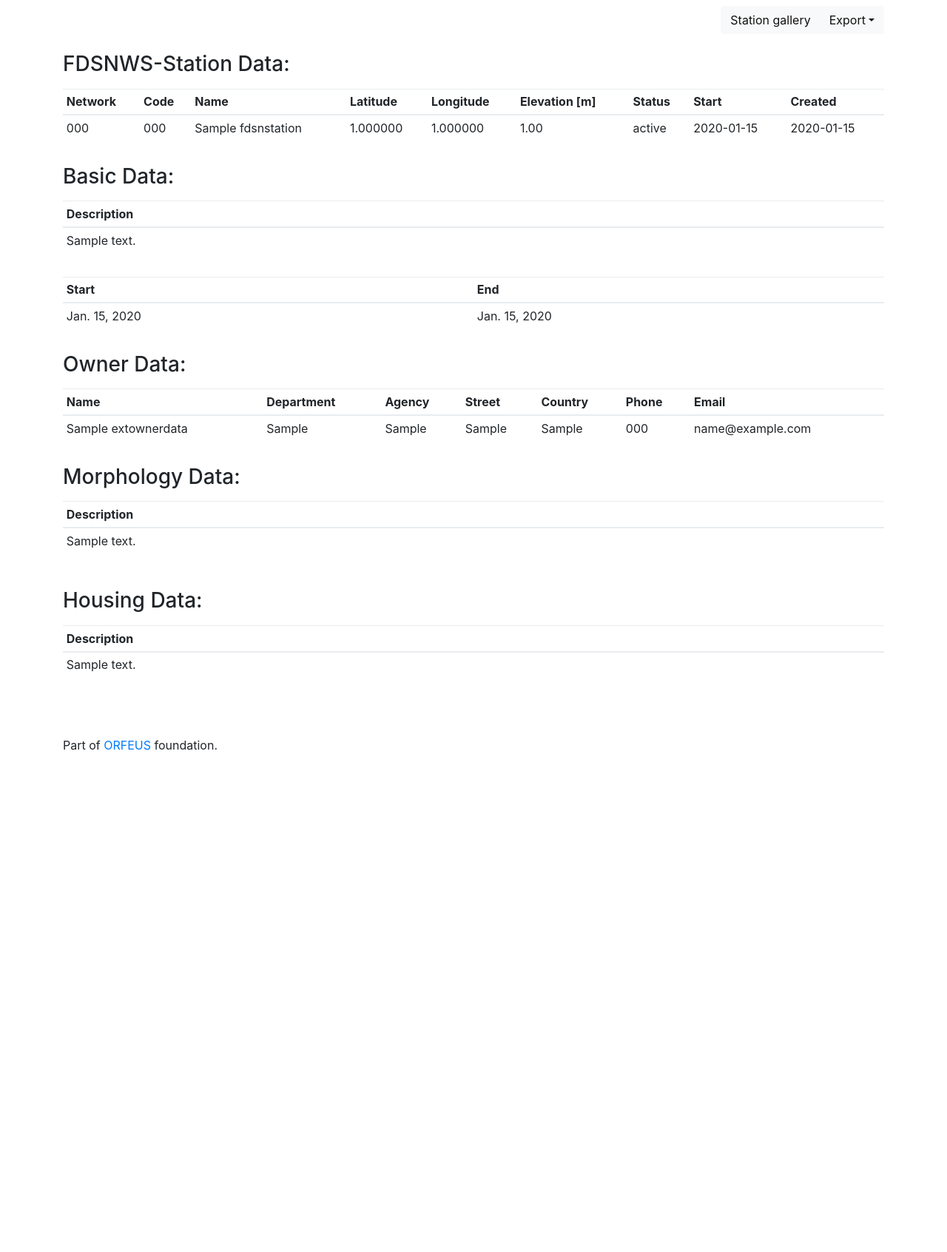
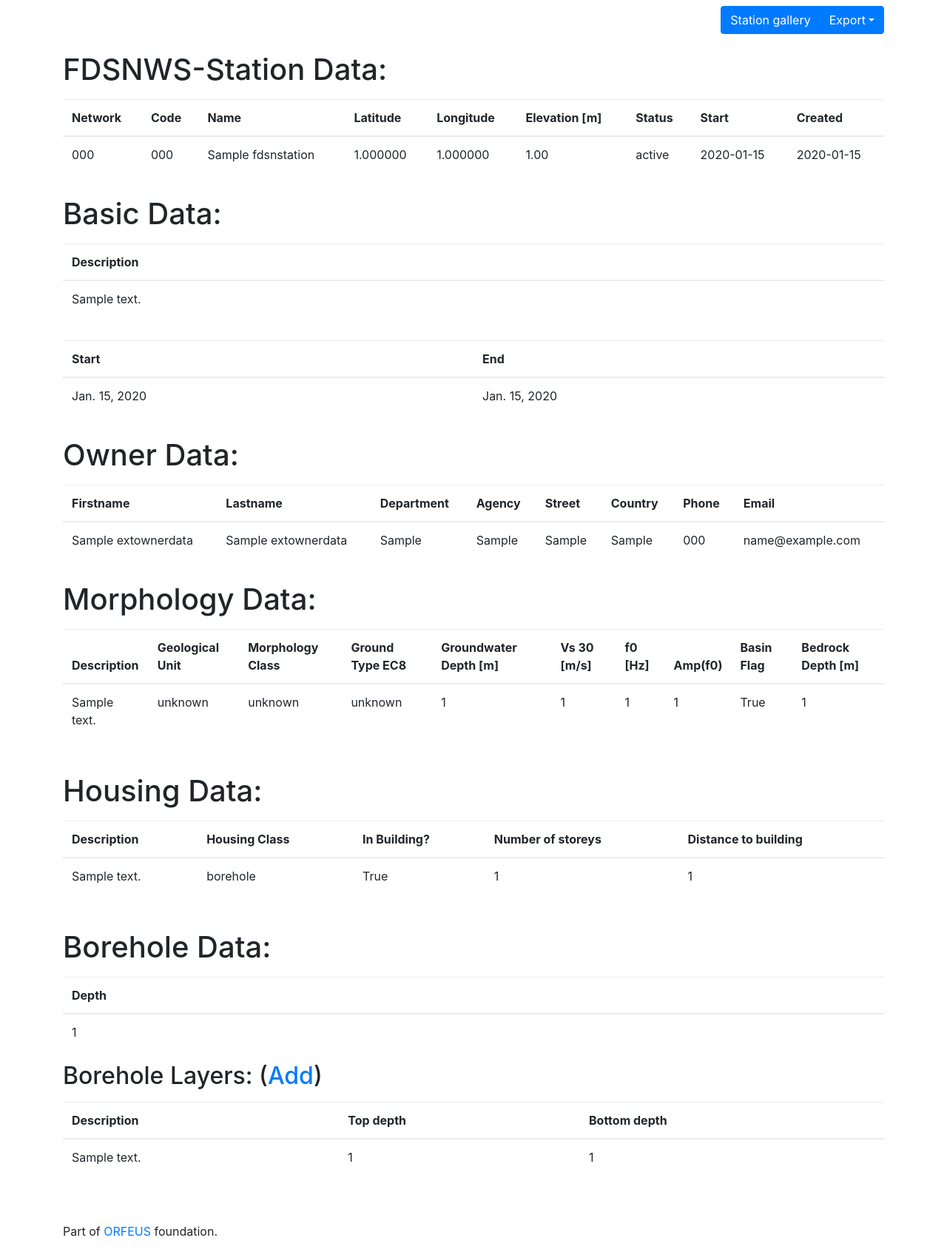
Before and after one commit to EIDA/stationbook, a Django app: page /networks/000/station/000/ in a window 1280 px wide. Shown: the part 436-2128 px from the top of the page at 74% size. Before the commit the page ends 1450 px from the top, so only its background shows below. Run offline with Django 3.2, Linux system fonts and the light colour scheme; tables that the repository leaves empty hold one stand-in row (values such as "Sample post"); some libraries are stand-ins or nearby versions.

Commit message:
Updated admin page, extended models and station details page, some minor changes in FDSN sync method,

```diff
--- a/src/stationbook/book/views.py
+++ b/src/stationbook/book/views.py
@@ -12,7 +12,8 @@ from django.utils import timezone
 
 from fdsn.fdsnStation.fdsnStation import NetworkStationGraph
 from .models import FdsnNetwork, FdsnStation, \
-ExtBasicData, ExtOwnerData, ExtMorphologyData, ExtHousingData, ExtAccessData
+ExtBasicData, ExtOwnerData, ExtMorphologyData, \
+ExtHousingData, ExtAccessData, ExtBoreholeData, ExtBoreholeLayerData
 from fdsn.fdsnStation.fdsnStation import NetworkStationGraph
 from .viewBase import StationUpdateViewBase
 
@@ -52,7 +53,7 @@ class RecentChangesListView(ListView):
     paginate_by = 10
 
     def get_queryset(self):
-        queryset = ExtAccessData.objects.all().order_by('-updated_at')[:1000]
+        queryset = ExtAccessData.objects.order_by('-updated_at')[:1000]
         return queryset
 
 class NetworkDetailsListView(ListView):
@@ -100,7 +101,7 @@ class ExtBasicDataUpdateView(StationUpdateViewBase):
     def __init__(self):
         StationUpdateViewBase.__init__(self,
         model=ExtBasicData,
-        fields=('description', 'start', 'end', ))
+        fields=('description', 'start', 'end',))
 
     def get_object(self):
         obj = get_object_or_404(self.model, \
@@ -122,7 +123,8 @@ class ExtOwnerDataUpdateView(StationUpdateViewBase):
     def __init__(self):
         StationUpdateViewBase.__init__(self,
         model=ExtOwnerData,
-        fields=('name', 'department', 'agency', 'street', 'country', 'phone', 'email', ))
+        fields=('name_first', 'name_last', 'department', 'agency',
+        'street', 'country', 'phone', 'email',))
 
     def get_object(self):
         obj = get_object_or_404(self.model, \
@@ -143,7 +145,9 @@ class ExtMorphologyDataUpdateView(StationUpdateViewBase):
     def __init__(self):
         StationUpdateViewBase.__init__(self,
         model=ExtMorphologyData,
-        fields=('description', ))
+        fields=('description', 'geological_unit', 'morphology_class',
+        'ground_type_ec8', 'groundwater_depth', 'vs_30', 'f0', 'amp_f0',
+        'basin_flag', 'bedrock_depth',))
 
     def get_object(self):
         obj = get_object_or_404(self.model, \
@@ -164,7 +168,8 @@ class ExtHousingDataUpdateView(StationUpdateViewBase):
     def __init__(self):
         StationUpdateViewBase.__init__(self,
             model=ExtHousingData,
-            fields=('description', ))
+            fields=('description', 'housing_class', 'in_building',
+            'numer_of_storeys', 'distance_to_building',))
 
     def get_object(self):
         obj = get_object_or_404(self.model, \
@@ -179,6 +184,26 @@ class ExtHousingDataUpdateView(StationUpdateViewBase):
         network_code=data.station.fdsnStation_fdsnNetwork.code, \
         station_code=data.station.code)
 
+@method_decorator(login_required, name='dispatch')
+class ExtBoreholeDataUpdateView(StationUpdateViewBase):
+    def __init__(self):
+        StationUpdateViewBase.__init__(self,
+            model=ExtBoreholeData,
+            fields=('depth',))
+
+    def get_object(self):
+        obj = get_object_or_404(self.model, \
+        station__code=self.kwargs['station_code'])
+        return obj
+
+    def form_valid(self, form):
+        data = form.save(commit=False)
+        data.save()
+        self.add_ext_access_data(data.station, 'Updated borehole data')
+        return redirect('station_details', \
+        network_code=data.station.fdsnStation_fdsnNetwork.code, \
+        station_code=data.station.code)
+
 
 def custom_404(request):
     return render_to_response('404.html')
@@ -188,55 +213,89 @@ def custom_500(request):
 
 def refresh_fdsn(request):
     try:
-        FdsnNetwork.objects.all().delete()
+        # ExtBasicData.objects.all().delete()
+        # ExtOwnerData.objects.all().delete()
+        # ExtMorphologyData.objects.all().delete()
+        # ExtHousingData.objects.all().delete()
+        # ExtBoreholeLayerData.objects.all().delete()
+        # ExtAccessData.objects.all().delete()
+        # ExtBoreholeData.objects.all().delete()
+        # FdsnStation.objects.all().delete()
+        # FdsnNetwork.objects.all().delete()
         data = NetworkStationGraph('*')
         graph = data.get_network_station_graph()
+
         for network in graph.networks:
-            net = FdsnNetwork()
-            net.code = network.code
-            net.name = network.name
-            net.description = network.description
-            net.start_date = network.start_date
-            net.restricted_status = network.restricted_status
-            # If network is not known in the database, add it, otherwise get it
-            #  from the database to prevent operating on a detached entity
-            if not FdsnNetwork.objects.filter(code=net.code).exists():
+            # If network is known in the database, just update it with the
+            # latest FDSN data, otherwise add it to the database
+            if FdsnNetwork.objects.filter(code=network.code).exists():
+                net = FdsnNetwork.objects.get(code=network.code)
+                net.name = network.name
+                net.description = network.description
+                net.start_date = network.start_date
+                net.restricted_status = network.restricted_status
                 net.save()
             else:
-                net = FdsnNetwork.objects.get(code=net.code)
+                net = FdsnNetwork()
+                net.code = network.code
+                net.name = network.name
+                net.description = network.description
+                net.start_date = network.start_date
+                net.restricted_status = network.restricted_status
+                net.save()
+
             for station in network.stations:
-                # Create station entity
-                stat = FdsnStation()
-                # Assign station to network
-                stat.fdsnStation_fdsnNetwork = net
-                # Fill data obtained from the Web Service
-                stat.code = station.code
-                stat.latitude = station.latitude
-                stat.longitude = station.longitude
-                stat.elevation = station.elevation
-                stat.restricted_status = station.restricted_status
-                stat.start_date = station.start_date
-                stat.creation_date = station.creation_date
-                stat.site_name = station.site_name
-                # In case station data appears
-                # twice in the same dataset, ignore it
-                if not FdsnStation.objects.filter(code=stat.code).exists():
-                    # Create and save new ext entities
+                # If station is known in the database, just update it with the
+                # latest FDSN data, otherwise add it to the database
+                if FdsnStation.objects.filter(code=station.code).exists():
+                    stat = FdsnStation.objects.get(code=station.code)
+                    stat.latitude = station.latitude
+                    stat.longitude = station.longitude
+                    stat.elevation = station.elevation
+                    stat.restricted_status = station.restricted_status
+                    stat.start_date = station.start_date
+                    stat.creation_date = station.creation_date
+                    stat.site_name = station.site_name
+                    stat.save()
+                else:
+                    # Create station entity
+                    stat = FdsnStation()
+                    # Assign station to network
+                    stat.fdsnStation_fdsnNetwork = net
+                    # Fill data obtained from the Web Service
+                    stat.code = station.code
+                    stat.latitude = station.latitude
+                    stat.longitude = station.longitude
+                    stat.elevation = station.elevation
+                    stat.restricted_status = station.restricted_status
+                    stat.start_date = station.start_date
+                    stat.creation_date = station.creation_date
+                    stat.site_name = station.site_name
+                    # Create ext entities
                     ext_data = ExtBasicData()
-                    ext_data.save()
                     ext_owner = ExtOwnerData()
-                    ext_owner.save()
                     ext_morphology = ExtMorphologyData()
-                    ext_morphology.save()
                     ext_housing = ExtHousingData()
-                    ext_housing.save()
+                    ext_borehole = ExtBoreholeData()
+
                     # Assign ext entities to station and save it
-                    stat.ext_basic_data = ext_data
-                    stat.ext_owner_data = ext_owner
-                    stat.ext_morphology_data = ext_morphology
-                    stat.ext_housing_data = ext_housing
-                    stat.save()
+                    try:
+                        with transaction.atomic():
+                            ext_data.save()
+                            ext_owner.save()
+                            ext_morphology.save()
+                            ext_housing.save()
+                            ext_borehole.save()
+
+                            stat.ext_basic_data = ext_data
+                            stat.ext_owner_data = ext_owner
+                            stat.ext_morphology_data = ext_morphology
+                            stat.ext_housing_data = ext_housing
+                            stat.ext_borehole_data = ext_borehole
+                            stat.save()
+                    except IntegrityError:
+                        raise
     except:
         raise
-    finally:
-        return redirect('home')
+    # finally:
+    #     return redirect('home')
--- a/src/stationbook/stationbook/urls.py
+++ b/src/stationbook/stationbook/urls.py
@@ -28,6 +28,8 @@ urlpatterns = [
         book_view.ExtMorphologyDataUpdateView.as_view(), name='station_edit_morphology'),
     re_path(r'^networks/(?P<network_code>\w+)/station/(?P<station_code>\w+)/edit_housing$',
         book_view.ExtHousingDataUpdateView.as_view(), name='station_edit_housing'),
+    re_path(r'^networks/(?P<network_code>\w+)/station/(?P<station_code>\w+)/edit_borehole$',
+        book_view.ExtBoreholeDataUpdateView.as_view(), name='station_edit_borehole'),
     path('signup/', accounts_views.signup, name='signup'),
     path('login/', auth_views.LoginView.as_view(
         template_name='login.html'), name='login'),
--- a/src/stationbook/templates/station_details.html
+++ b/src/stationbook/templates/station_details.html
@@ -24,23 +24,24 @@
 </div>
 
 <div class="btn-group mt-2 mb-2 float-right" role="group" aria-label="Button group with nested dropdown">
-    <button type="button" class="btn btn-light">Station gallery</button>
+    <button type="button" class="btn btn-primary">Station gallery</button>
 
     {% if user.is_authenticated %}
     <div class="btn-group" role="group">
-        <button id="btnGroupDrop1" type="button" class="btn btn-light dropdown-toggle" data-toggle="dropdown" aria-haspopup="true"
+        <button id="btnGroupDrop1" type="button" class="btn btn-primary dropdown-toggle" data-toggle="dropdown" aria-haspopup="true"
             aria-expanded="false">Edit station data</button>
         <div class="dropdown-menu" aria-labelledby="btnGroupDrop1">
             <a class="dropdown-item" href="{% url 'station_edit_basic' station.fdsnStation_fdsnNetwork.code station.code %}">Edit basic station data</a>
             <a class="dropdown-item" href="{% url 'station_edit_owner' station.fdsnStation_fdsnNetwork.code station.code %}">Edit owner station data</a>
             <a class="dropdown-item" href="{% url 'station_edit_morphology' station.fdsnStation_fdsnNetwork.code station.code %}">Edit morphology station data</a>
             <a class="dropdown-item" href="{% url 'station_edit_housing' station.fdsnStation_fdsnNetwork.code station.code %}">Edit housing station data</a>
+            <a class="dropdown-item" href="{% url 'station_edit_borehole' station.fdsnStation_fdsnNetwork.code station.code %}">Edit borehole station data</a>
         </div>
     </div>
     {% endif %}
 
     <div class="btn-group" role="group">
-        <button id="btnGroupDrop1" type="button" class="btn btn-light dropdown-toggle" data-toggle="dropdown" aria-haspopup="true"
+        <button id="btnGroupDrop1" type="button" class="btn btn-primary dropdown-toggle" data-toggle="dropdown" aria-haspopup="true"
             aria-expanded="false">Export</button>
         <div class="dropdown-menu" aria-labelledby="btnGroupDrop1">
             <a class="dropdown-item" href="#">Export to PDF</a>
@@ -51,8 +52,8 @@
 </div>
 
 <div class="table-responsive">
-<p><h3>FDSNWS-Station Data:</h3></p>
-<table class="table table-sm">
+<p><h1>FDSNWS-Station Data:</h1></p>
+<table class="table table">
     <thead class="thead-inverse">
         <tr>
             <th>Network</th>
@@ -86,8 +87,8 @@
 </div>
 
 <div class="table-responsive">
-<p><h3>Basic Data:</h3></p>
-<table class="table table-sm">
+<p><h1>Basic Data:</h1></p>
+<table class="table table">
     <thead class="thead-inverse">
         <tr>
             <th>Description</th>
@@ -99,7 +100,7 @@
         </tr>
     </tbody>
 </table>
-<table class="table table-sm">
+<table class="table table">
     <thead class="thead-inverse">
         <tr>
             <th>Start</th>
@@ -116,11 +117,12 @@
 </div>
 
 <div class="table-responsive">
-<p><h3>Owner Data:</h3></p>
-<table class="table table-sm">
+<p><h1>Owner Data:</h1></p>
+<table class="table table">
     <thead class="thead-inverse">
         <tr>
-            <th>Name</th>
+            <th>Firstname</th>
+            <th>Lastname</th>
             <th>Department</th>
             <th>Agency</th>
             <th>Street</th>
@@ -131,7 +133,8 @@
     </thead>
     <tbody>
         <tr>
-            <td>{{ station.ext_owner_data.name }}</td>
+            <td>{{ station.ext_owner_data.name_first }}</td>
+            <td>{{ station.ext_owner_data.name_last }}</td>
             <td>{{ station.ext_owner_data.department }}</td>
             <td>{{ station.ext_owner_data.agency }}</td>
             <td>{{ station.ext_owner_data.street }}</td>
@@ -144,34 +147,101 @@
 </div>
 
 <div class="table-responsive">
-<p><h3>Morphology Data:</h3></p>
-<table class="table table-sm">
+<p><h1>Morphology Data:</h1></p>
+<table class="table">
     <thead class="thead-inverse">
         <tr>
             <th>Description</th>
+            <th>Geological Unit</th>
+            <th>Morphology Class</th>
+            <th>Ground Type EC8</th>
+            <th>Groundwater Depth [m]</th>
+            <th>Vs 30 [m/s]</th>
+            <th>f0 [Hz]</th>
+            <th>Amp(f0)</th>
+            <th>Basin Flag</th>
+            <th>Bedrock Depth [m]</th>
         </tr>
     </thead>
     <tbody>
         <tr>
             <td>{{ station.ext_morphology_data.get_description_as_markdown }}</td>
+            <td>{{ station.ext_morphology_data.geological_unit }}</td>
+            <td>{{ station.ext_morphology_data.morphology_class }}</td>
+            <td>{{ station.ext_morphology_data.ground_type_ec8 }}</td>
+            <td>{{ station.ext_morphology_data.groundwater_depth }}</td>
+            <td>{{ station.ext_morphology_data.vs_30 }}</td>
+            <td>{{ station.ext_morphology_data.f0 }}</td>
+            <td>{{ station.ext_morphology_data.amp_f0 }}</td>
+            <td>{{ station.ext_morphology_data.basin_flag }}</td>
+            <td>{{ station.ext_morphology_data.bedrock_depth }}</td>
         </tr>
     </tbody>
 </table>
 </div>
 
 <div class="table-responsive">
-<p><h3>Housing Data:</h3></p>
-<table class="table table-sm">
+<p><h1>Housing Data:</h1></p>
+<table class="table table">
     <thead class="thead-inverse">
         <tr>
             <th>Description</th>
+            <th>Housing Class</th>
+            <th>In Building?</th>
+            <th>Number of storeys</th>
+            <th>Distance to building</th>
         </tr>
     </thead>
     <tbody>
         <tr>
             <td>{{ station.ext_housing_data.get_description_as_markdown }}</td>
+            <td>{{ station.ext_housing_data.housing_class }}</td>
+            <td>{{ station.ext_housing_data.in_building }}</td>
+            <td>{{ station.ext_housing_data.numer_of_storeys }}</td>
+            <td>{{ station.ext_housing_data.distance_to_building }}</td>
         </tr>
     </tbody>
+</table>
+</div>
+
+<div class="table-responsive">
+<p><h1>Borehole Data:</h1></p>
+<table class="table table">
+    <thead class="thead-inverse">
+        <tr>
+            <th>Depth</th>
+        </tr>
+    </thead>
+    <tbody>
+        <tr>
+            <td>{{ station.ext_borehole_data.depth }}</td>
+        </tr>
+    </tbody>
+</table>
+
+<p><h2>Borehole Layers: (<a href="#">Add</a>)</h2></p>
+<table class="table table">
+    <thead class="thead-inverse">
+        <tr>
+            <th>Description</th>
+            <th>Top depth</th>
+            <th>Bottom depth</th>
+
+        </tr>
+    </thead>
+    {% for layer in station.ext_borehole_data.borehole_layers.all %}
+    <tbody>
+        <tr>
+            <td>{{ layer.description }}
+                {% if user.is_authenticated %}
+                (<a href="#">Remove</a>)
+                {% endif %}
+            </td>
+            <td>{{ layer.depth_top }}</td>
+            <td>{{ layer.depth_bottom }}</td>
+        </tr>
+    </tbody>
+    {% endfor %}
 </table>
 </div>
 
```
Also changed, not shown: src/stationbook/book/admin.py (+64 -10 lines), src/stationbook/book/models.py (+156 -39 lines), src/stationbook/fdsn/fdsnStation/fdsnStation.py (+25 -13 lines).
